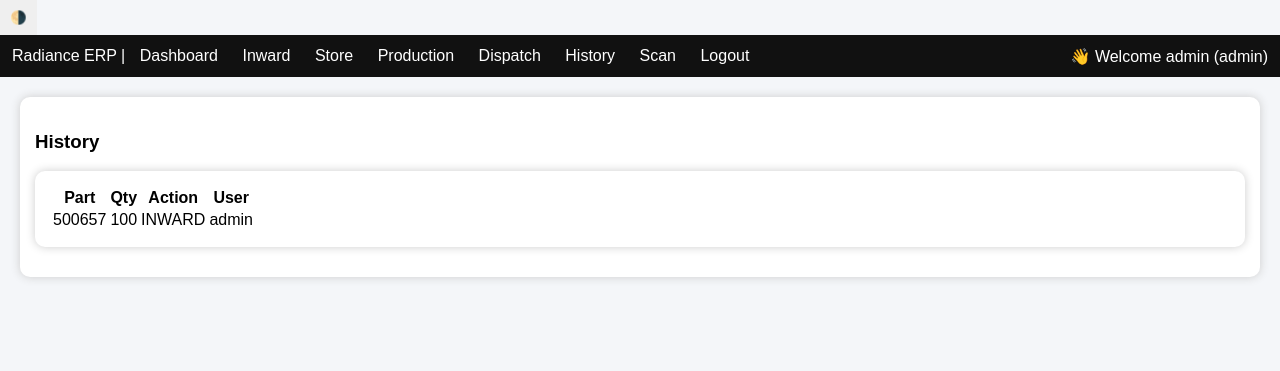
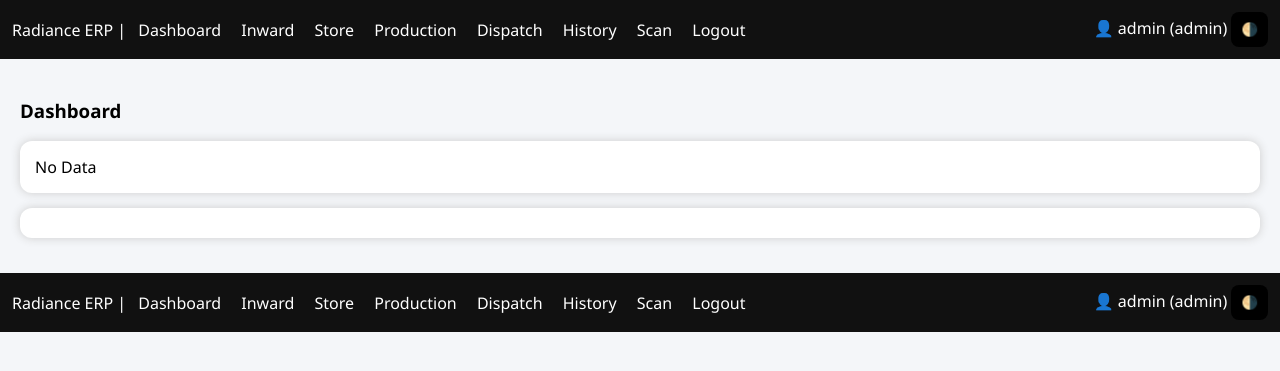
Before and after one commit to ashuu481/Radiance_Erp, a Flask app: page /history in a window 1280 px wide. Shown: the top 371 px of the page. Run offline with Flask 3, Linux system fonts and the light colour scheme; a user stored in the database is signed in; data comes from the database, SQL or seed files in the repository; both versions use the stored data as it was before the commit.

Commit message:
fix block content error

```diff
--- a/app.py
+++ b/app.py
@@ -249,4 +249,4 @@ def logout():
 # ---------------- RUN ----------------
 if __name__ == '__main__':
     port = int(os.environ.get("PORT",10000))
-    app.run(host='0.0.0.0', port=port)
+    app.run(host='0.0.0.0', port=port, debug=True)
--- a/templates/base.html
+++ b/templates/base.html
@@ -2,79 +2,87 @@
 <html>
 <head>
 <title>Radiance ERP</title>
+<meta name="viewport" content="width=device-width, initial-scale=1">
 
-<meta name="viewport" content="width=device-width, initial-scale=1">
-<button onclick="toggleTheme()">🌗</button>
 <style>
-
 body {
-    font-family: Arial;
     margin: 0;
+    font-family: 'Segoe UI', sans-serif;
     transition: 0.3s;
 }
 
-/* LIGHT MODE */
-body.light {
-    background: #f4f6f9;
-    color: black;
-}
+/* THEMES */
+body.light { background: #f4f6f9; color: #000; }
+body.dark { background: #121212; color: #fff; }
 
-/* DARK MODE */
-body.dark {
-    background: #121212;
-    color: white;
-}
-
+/* NAVBAR */
 .nav {
     background: #111;
     color: white;
     padding: 12px;
+    display:flex;
+    justify-content:space-between;
+    align-items:center;
 }
 
 .nav a {
     color: white;
-    margin: 10px;
+    margin: 8px;
     text-decoration: none;
 }
 
+/* CONTAINER */
 .container {
     padding: 20px;
 }
 
+/* CARD */
 .card {
     padding: 15px;
-    border-radius: 10px;
+    border-radius: 12px;
     margin-bottom: 15px;
 }
 
-/* Light card */
-body.light .card {
-    background: white;
-    box-shadow: 0 0 10px #ccc;
+body.light .card { background:white; box-shadow:0 0 10px #ccc; }
+body.dark .card { background:#1e1e1e; }
+
+/* BUTTON */
+button {
+    padding:10px;
+    border:none;
+    border-radius:8px;
+    background:black;
+    color:white;
+    cursor:pointer;
 }
 
-/* Dark card */
-body.dark .card {
-    background: #1e1e1e;
+/* INPUT */
+input {
+    padding:10px;
+    margin:5px;
+    border-radius:8px;
+    border:1px solid #ccc;
 }
 
-button {
-    padding: 10px;
-    border: none;
-    cursor: pointer;
+/* TABLE */
+table {
+    width:100%;
+    border-collapse:collapse;
 }
 
+th, td {
+    padding:10px;
+    border-bottom:1px solid #ddd;
+}
 </style>
-
 </head>
 
-<body>
+<body class="light">
 
 <div class="nav">
 
+<div>
 Radiance ERP |
-
-
 <a href="/dashboard">Dashboard</a>
 <a href="/inward">Inward</a>
 <a href="/store">Store</a>
@@ -83,36 +91,174 @@ Radiance ERP |
 <a href="/history">History</a>
 <a href="/scan">Scan</a>
 <a href="/logout">Logout</a>
-<!-- 👇 ROLE GREETING -->
-<span style="float:right;">
-👋 Welcome {{ session['user'] }} ({{ session['role'] }})
+</div>
+
+<div>
+{% if session.get('user') %}
+👤 {{ session.get('user') }} ({{ session.get('role') }})
+{% endif %}
+<button onclick="toggleTheme()">🌗</button>
+</div>
+
+</div>
+
+<div class="container">
+{% block content %}{% endblock %}
+</div>
+
 <script>
 
-// load saved theme
+// wait until page loads
+document.addEventListener("DOMContentLoaded", function(){
+
+    // get saved theme or default
+    let savedTheme = localStorage.getItem("theme");
+
+    if(!savedTheme){
+        savedTheme = "light";
+    }
+
+    document.body.className = savedTheme;
+
+});
+
+// toggle function
+function toggleTheme(){
+
+    let current = document.body.className;
+
+    if(current === "dark"){
+        document.body.className = "light";
+        localStorage.setItem("theme", "light");
+    } else {
+        document.body.className = "dark";
+        localStorage.setItem("theme", "dark");
+    }
+
+}
+</script>
+
+</body>
+</html><!DOCTYPE html>
+<html>
+<head>
+<title>Radiance ERP</title>
+<meta name="viewport" content="width=device-width, initial-scale=1">
+
+<style>
+body {
+    margin: 0;
+    font-family: 'Segoe UI', sans-serif;
+    transition: 0.3s;
+}
+
+/* THEMES */
+body.light { background: #f4f6f9; color: #000; }
+body.dark { background: #121212; color: #fff; }
+
+/* NAVBAR */
+.nav {
+    background: #111;
+    color: white;
+    padding: 12px;
+    display:flex;
+    justify-content:space-between;
+    align-items:center;
+}
+
+.nav a {
+    color: white;
+    margin: 8px;
+    text-decoration: none;
+}
+
+/* CONTAINER */
+.container {
+    padding: 20px;
+}
+
+/* CARD */
+.card {
+    padding: 15px;
+    border-radius: 12px;
+    margin-bottom: 15px;
+}
+
+body.light .card { background:white; box-shadow:0 0 10px #ccc; }
+body.dark .card { background:#1e1e1e; }
+
+/* BUTTON */
+button {
+    padding:10px;
+    border:none;
+    border-radius:8px;
+    background:black;
+    color:white;
+    cursor:pointer;
+}
+
+/* INPUT */
+input {
+    padding:10px;
+    margin:5px;
+    border-radius:8px;
+    border:1px solid #ccc;
+}
+
+/* TABLE */
+table {
+    width:100%;
+    border-collapse:collapse;
+}
+
+th, td {
+    padding:10px;
+    border-bottom:1px solid #ddd;
+}
+</style>
+</head>
+
+<body class="light">
+
+<div class="nav">
+
+<div>
+Radiance ERP |
+<a href="/dashboard">Dashboard</a>
+<a href="/inward">Inward</a>
+<a href="/store">Store</a>
+<a href="/production">Production</a>
+<a href="/dispatch">Dispatch</a>
+<a href="/history">History</a>
+<a href="/scan">Scan</a>
+<a href="/logout">Logout</a>
+</div>
+
+<div>
+👤 {{ session['user'] }} ({{ session['role'] }})
+<button onclick="toggleTheme()">🌗</button>
+</div>
+
+</div>
+
+<div class="container">
+
+</div>
+
+<script>
 let theme = localStorage.getItem("theme") || "light";
 document.body.className = theme;
 
 function toggleTheme(){
-    if(document.body.className === "light"){
-        document.body.className = "dark";
-        localStorage.setItem("theme", "dark");
+    if(document.body.className==="light"){
+        document.body.className="dark";
+        localStorage.setItem("theme","dark");
     } else {
-        document.body.className = "light";
-        localStorage.setItem("theme", "light");
+        document.body.className="light";
+        localStorage.setItem("theme","light");
     }
 }
-
 </script>
-</span>
-</div>
-
-<div class="container">
-<div class="card">
-
-{% block content %}{% endblock %}
-
-</div>
-</div>
 
 </body>
 </html>
--- a/templates/history.html
+++ b/templates/history.html
@@ -1,22 +1,43 @@
 {% extends 'base.html' %}
 {% block content %}
 
-<h3>History</h3>
+<h3>Dashboard</h3>
 
 <div class="card">
-<table>
-<tr><th>Part</th><th>Qty</th><th>Action</th><th>User</th></tr>
-
-{% for i in data %}
-<tr>
-<td>{{ i['part'] }}</td>
-<td>{{ i['qty'] }}</td>
-<td>{{ i['action'] }}</td>
-<td>{{ i['user'] }}</td>
-</tr>
-{% endfor %}
-
-</table>
+<canvas id="barChart"></canvas>
 </div>
 
+<div class="card">
+<canvas id="pieChart"></canvas>
+</div>
+
+<script src="https://cdn.jsdelivr.net/npm/chart.js"></script>
+
+<script>
+var parts = [];
+var qtys = [];
+
+try {
+    parts = JSON.parse('{{ parts | tojson | safe if parts is defined else "[]" }}');
+    qtys = JSON.parse('{{ qtys | tojson | safe if qtys is defined else "[]" }}');
+} catch(e){}
+
+if(parts.length > 0){
+
+new Chart(document.getElementById('barChart'), {
+type:'bar',
+data:{ labels:parts, datasets:[{data:qtys}] }
+});
+
+new Chart(document.getElementById('pieChart'), {
+type:'pie',
+data:{ labels:parts, datasets:[{data:qtys}] }
+});
+
+} else {
+document.getElementById('barChart').outerHTML="No Data";
+document.getElementById('pieChart').outerHTML="";
+}
+</script>
+
 {% endblock %}
--- a/templates/inward.html
+++ b/templates/inward.html
@@ -1,7 +1,7 @@
 {% extends 'base.html' %}
 {% block content %}
 
-<h3>Inward Entry</h3>
+<h3>Inward</h3>
 
 <div class="card">
 <form method="post">
@@ -15,7 +15,6 @@
 <div class="card">
 <table>
 <tr><th>Part</th><th>Qty</th><th>Type</th></tr>
-
 {% for i in data %}
 <tr>
 <td>{{ i['part'] }}</td>
@@ -23,7 +22,6 @@
 <td>{{ i['type'] }}</td>
 </tr>
 {% endfor %}
-
 </table>
 </div>
 
```
Also changed, not shown: templates/scan.html (+4 -8 lines), templates/store.html (+23 -2 lines), erp.db, 2 other files.
